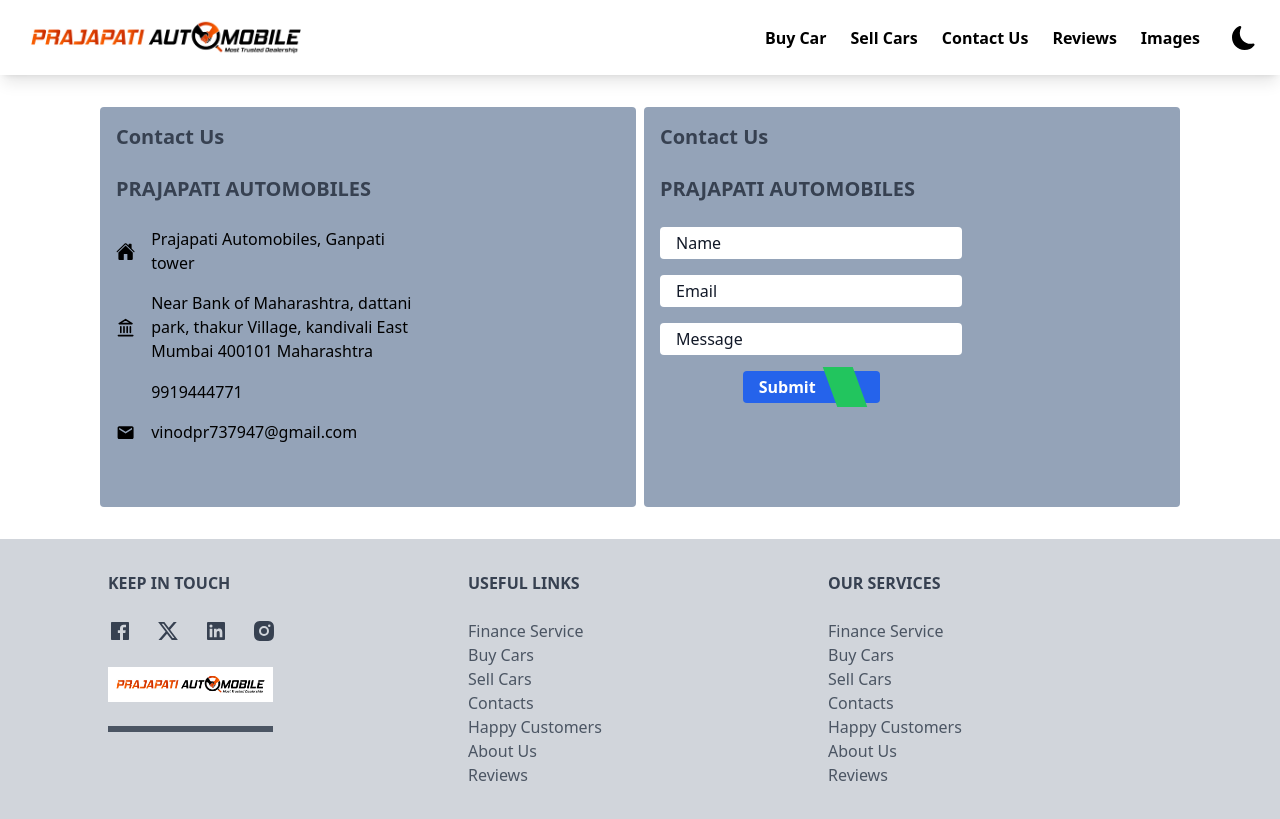
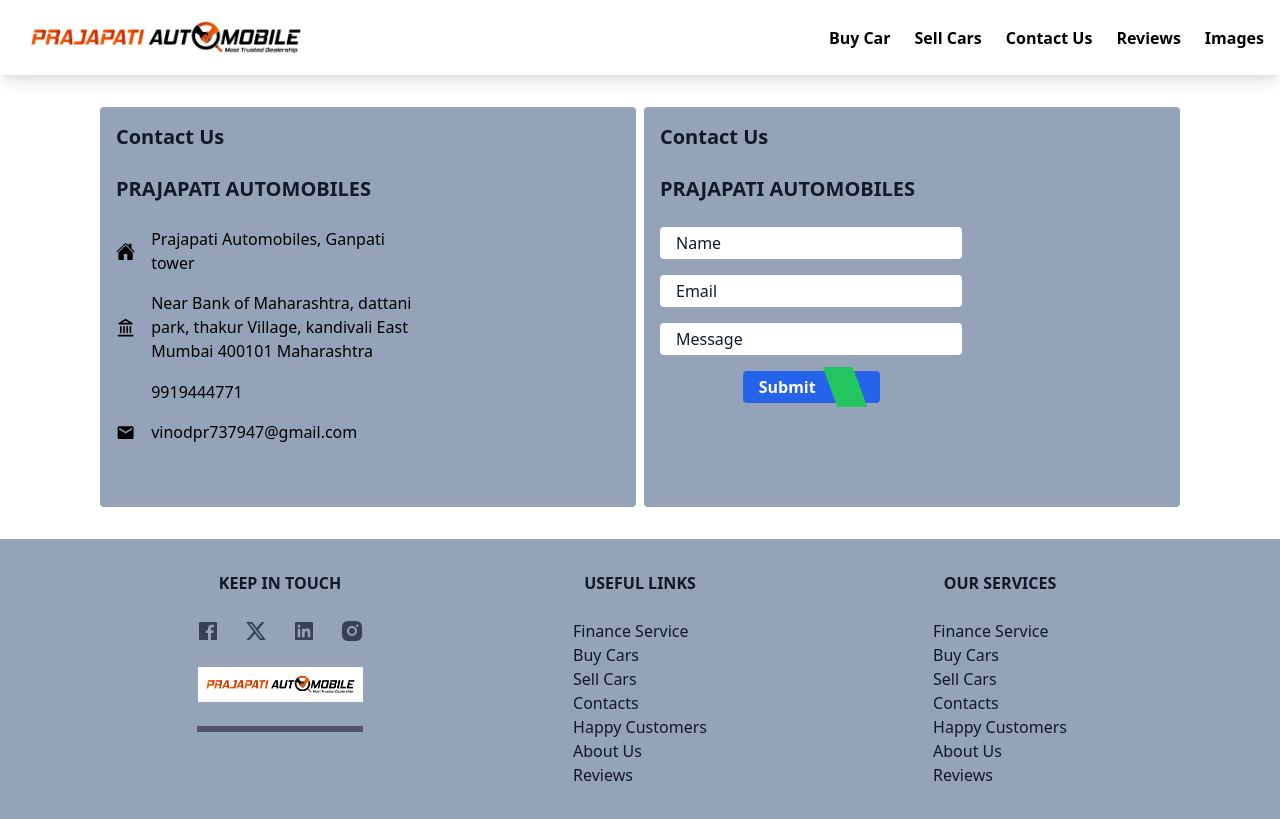
Before and after one commit to codervinod123/prajapati-automobiles, a React (Create React App) app: page /contact in a window 1280 px wide. Built offline with nearby package versions, Linux system fonts and the light colour scheme; some icons are missing.

Commit message:
gallery-template-created

```diff
--- a/src/components/ContactForm.js
+++ b/src/components/ContactForm.js
@@ -6,8 +6,8 @@
 const ContactForm = () => (
   <div>
 
-      <h1 className='text-xl font-semibold text-gray-700 pb-6'>Contact Us</h1>
-      <h1 className='text-xl font-semibold text-gray-700 pb-6 uppercase'>Prajapati Automobiles</h1>
+      <h1 className='text-xl font-semibold text-gray-900 pb-6'>Contact Us</h1>
+      <h1 className='text-xl font-semibold text-gray-900 pb-6 uppercase'>Prajapati Automobiles</h1>
 
     <Formik
       initialValues={{ email: '', password: '' }}
--- a/src/components/ContactUs.js
+++ b/src/components/ContactUs.js
@@ -10,8 +10,8 @@
     <div className='xl:grid xl:grid-cols-2 xl:gap-x-2 lg:grid lg:grid-cols-2 lg:gap-x-2  md:grid md:grid-cols-2 md:gap-y-4 sm:flex sm:flex-col sm:gap-y-4 flex flex-col gap-y-4 my-8 mx-auto w-full max-w-[1080px] min-h-[400px]'>
 
           <div className='px-4 py-4 bg-slate-400 rounded'>
-              <h1 className='text-xl font-semibold text-gray-700 pb-6'>Contact Us</h1>
-              <h1 className='text-xl font-semibold text-gray-700 pb-6 uppercase'>Prajapati Automobiles</h1>
+              <h1 className='text-xl font-semibold text-gray-900 pb-6'>Contact Us</h1>
+              <h1 className='text-xl font-semibold text-gray-900 pb-6 uppercase'>Prajapati Automobiles</h1>
 
               <div className='max-w-[60%] flex flex-col gap-y-4'>
                  <div className='flex items-center gap-x-4'>
--- a/src/components/Footer.js
+++ b/src/components/Footer.js
@@ -8,11 +8,11 @@
 
 const Footer = () => {
   return (
-    <div className='bg-gray-300 py-8'>
-    <div className='w-full max-w-[1080px] grid lg:grid-cols-3 md:grid-cols-3 sm:grid-cols-3 grid-cols-1  mx-auto '>
+    <div className='bg-slate-400 py-8'>
+    <div className='w-full max-w-[1080px] grid lg:grid-cols-3 md:grid-cols-3 sm:grid-cols-3 grid-cols-1 mx-auto '>
 
-          <div className='px-2 w-full'>
-              <h1 className='font-bold text-gray-700 pb-6'>KEEP IN TOUCH</h1>
+          <div className='px-2 w-full flex flex-col  items-center'>
+              <h1 className='font-bold text-gray-900 pb-6'>KEEP IN TOUCH</h1>
               <div className=''>
                   <ul className='flex gap-x-6'>
                       <li>
@@ -45,10 +45,10 @@
               <div className='bg-gray-600 h-[6px] w-[48%]'></div>
           </div>
 
-          <div className='px-2 w-full'>
-              <h1 className='font-bold text-gray-700 pb-6'>USEFUL LINKS</h1>
+          <div className='px-2 w-full flex flex-col justify-center items-center'>
+              <h1 className='font-bold text-gray-900 pb-6'>USEFUL LINKS</h1>
               <div className=''>
-              <ul className='text-gray-600 '>
+              <ul className='text-gray-900 '>
                       <Link to="/finance"><li className='cursor-pointer hover:text-gray-900 transition-all duration-300 w-fit'>Finance Service</li></Link>
                       <Link to="/buy-cars"><li className='cursor-pointer hover:text-gray-900 transition-all duration-300 w-fit'>Buy Cars</li></Link>
                       <Link to="/sellcars"><li className='cursor-pointer hover:text-gray-900 transition-all duration-300 w-fit'>Sell Cars</li></Link>
@@ -60,10 +60,10 @@
               </div>
           </div>
 
-          <div className='px-2 w-full'>
-              <h1 className='font-bold text-gray-700 pb-6'>OUR SERVICES</h1>
+          <div className='px-2 w-full flex flex-col justify-center items-center'>
+              <h1 className='font-bold text-gray-900 pb-6'>OUR SERVICES</h1>
               <div className=''>
-                   <ul className='text-gray-600 '>
+                   <ul className='text-gray-900 '>
                       <Link to="/finance"><li className='cursor-pointer hover:text-gray-900 transition-all duration-300 w-fit'>Finance Service</li></Link>
                       <Link to="/buy-cars"><li className='cursor-pointer hover:text-gray-900 transition-all duration-300 w-fit'>Buy Cars</li></Link>
                       <Link to="/sellcars"><li className='cursor-pointer hover:text-gray-900 transition-all duration-300 w-fit'>Sell Cars</li></Link>
--- a/src/components/Gallery.js
+++ b/src/components/Gallery.js
@@ -1,8 +1,24 @@
 import React from 'react'
 
 const Gallery = () => {
+  const emptyArray=Array.from({length:30});
+  console.log(emptyArray);
   return (
-    <div>Gallery</div>
+    <div className='w-full max-w-[1080px] mx-auto py-6'>
+        <div className='flex flex-wrap gap-8'>
+        {
+           emptyArray.map((item,index)=>{
+             return(
+              <>
+                <div className='h-[100px] w-[120px] bg-gray-400 rounded'>
+                    {/* <img src="" alt=""/> */}
+                 </div>
+              </>
+             )
+           })
+         }
+        </div>
+    </div>
   )
 }
 
--- a/src/components/Header.js
+++ b/src/components/Header.js
@@ -75,24 +75,6 @@
             </ul>
           </div>
 
-
-          <div onClick={()=>handleClick()} className='p-2 pl-2 cursor-pointer hover:bg-gray-200 rounded-full'>
-                 {
-                  theme?
-                 <BsMoonFill
-                    size="1.5rem"
-                    className='text-black'
-                 />
-                 :
-                 <CiSun
-                  size="1.5rem"
-                  className='text-yellow-600'
-                 />
-
-
-                 }
-              </div>
-
         </div>
 
 
--- a/src/components/Home.js
+++ b/src/components/Home.js
@@ -10,18 +10,18 @@
         <div>
            <img src="https://marutisuzukitruevaluecdn2.azureedge.net/-/media/feature/truevalue/carouselgallery/homebanner/homesellpocbanner_eng_web.webp?modified=20240220091437" alt="" />
         </div>
-        <div className='h-[200px] flex justify-center items-center'>
-          <button> <GrNext size={"1.2rem"} className='font-bold'/> </button>
-           <div className='w-[100%] h-[90%] flex gap-x-6 '>
+        <div className='h-[200px] flex justify-center items-center py-8'>
+          <button> <GrNext  size={"1.2rem"} className='rotate-180'/> </button>
+           <div className='w-[100%] h-[90%] flex gap-x-6 justify-center'>
               {
                 carData.map((data)=>{
                   return(
                    <Link key={carData.id} to={`/vehicle-details/${data.id}`}>
                    <div className='border-[1px] border-gray-400 rounded-md flex flex-col items-center justify-between py-4 cursor-pointer'>
                         <div>
-                          <img className='' src={data.without_bg_image.file.absurl} alt={data.variant} />
+                          <img width={"150px"} className='' src={data.without_bg_image.file.absurl} alt={data.variant} />
                         </div>
-                        <p className=''>
+                        <p className='text-orange-600 font-semibold'>
                           <span>{data.variant}</span>
                         </p>
 
@@ -31,8 +31,17 @@
                 })
               }
            </div>
-           <button className='rotate-180'> <GrNext size={"1.2rem"}/> </button>
+           <button > <GrNext size={"1.2rem"}/> </button>
         </div>
+
+        <div className='bg-gray-400 py-4 rounded'>
+            <h1 className="flex justify-center uppercase text-[22px] font-bold text-gray-900">Welcome to prajapati automobiles</h1>
+            <div className='flex justify-center gap-x-8 py-8'>
+                <p className='max-w-[40%] text-gray-900 text-[18px]'>Welcome to Prajapati Automobiles, your trusted destination for quality, reliability, and unparalleled customer service in the realm of pre-owned automobiles in India. Established with a passion for connecting discerning buyers with exceptional vehicles, we take pride in being your go-to used car dealership.</p>
+                <img width={"300px"} src="https://imgd-ct.aeplcdn.com/1056x660/n/cw/ec/42355/xuv700-exterior-front-view-2.jpeg?isig=0&q=80" alt="owner_image" />
+            </div>
+        </div>
+
     </div>
   )
 }
```
